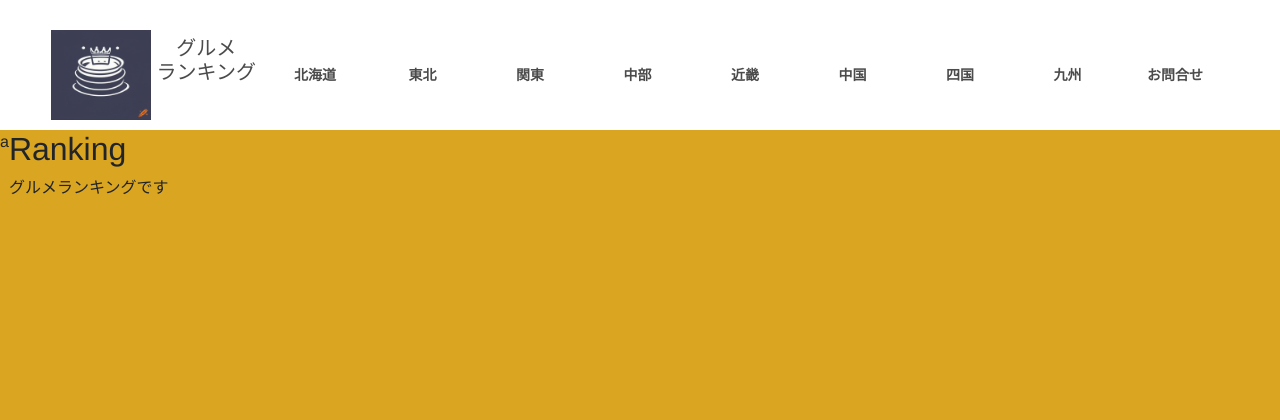
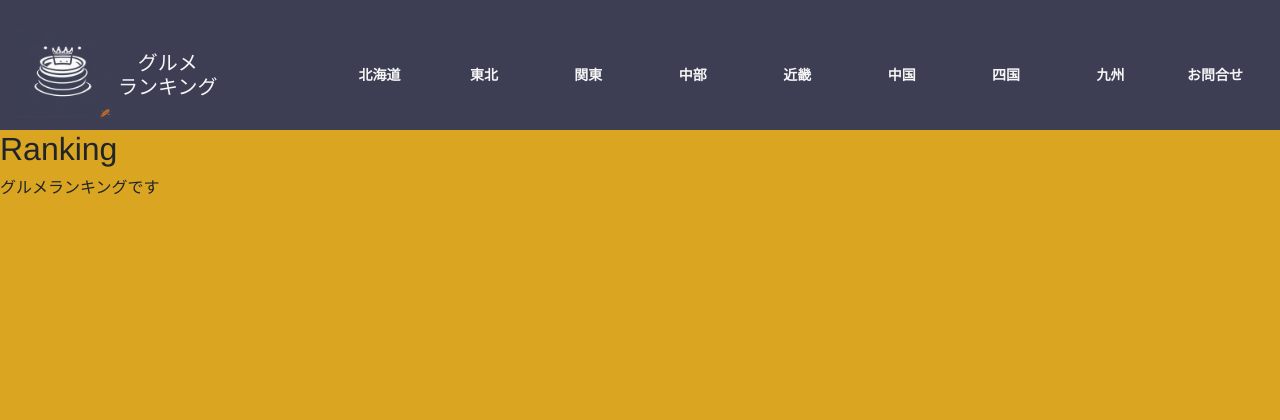
Before and after one commit to majishan-dev/foodRanking_web, a Django app: page /home/ in a window 1280 px wide. Shown: the top 420 px of the page. Run offline with Django 5.2, Linux system fonts and the light colour scheme.

Commit message:
ヘッダーの色と配置ズレの修正

```diff
--- a/ranking/static/styles/header.css
+++ b/ranking/static/styles/header.css
@@ -11,22 +11,23 @@ body {
 
 header {
   width: 100%;
-  padding: 30px 4% 10px;
-  background-color: #fff;
+  padding: 30px 1% 10px;
+  background-color: #3d3e54;
   display: flex;
   align-items: center;
 }
 
-h1#header {
+h1.header {
   margin: 0; padding: 0;
   font-size: 20px;
 }
 
 a#header {
   text-decoration: none;
-  color: #4b4b4b;
+  color: whitesmoke;
   text-align: center;
   display: flex;
+  align-items: center;
 }
 
 div#title {
@@ -59,7 +60,7 @@ li.menu-item {
   vertical-align: middle;
 }
 a.menu-link {
-  color: #4b4b4b;
+  color: whitesmoke;
   display: block;
   text-align: center;
   line-height: 40px;
@@ -72,7 +73,7 @@ ul.menu-sub {
   list-style: none;
   position: absolute;
   top: 100%;
-  left: -1px;
+  /* left: -1px; */
   margin: 0;
   padding: 0;
   border-top: none;
@@ -80,19 +81,19 @@ ul.menu-sub {
 }
 
 li.menu-sub-item {
-  background: #fff;
+  background: gray;
   transition: all .1s ease;
 }
 ul.header-dropmenu > li:hover {
-  background: #fff;
+  background: #808080;
   border-bottom: none;
 }
 li.menu-sub-item:hover {
-  background: #f8f8f8;
+  background: #5c5c5c;
 }
 
 a.menu-sub-link {
-  color: #4b4b4b;
+  color: whitesmoke;
   display: block;
   text-align: center;
   line-height: 40px;
--- a/ranking/templates/base.html
+++ b/ranking/templates/base.html
@@ -15,16 +15,14 @@
     <div>
       <div>
         <header>
-          <h1 id="header">
           <a id="header" href="/home">
             <div>
               <img src="{% static 'pictures/icon_ranking.png' %}" width="100" height="90" alt="">
             </div>
             <div id="title">
-                <div>グルメ</div>
-                <div>ランキング</div>
+              <div><h1 class="header">グルメ</h1></div>
+              <div><h1 class="header">ランキング</h1></div>
             </div>
-            </a>
           </h1>
           <nav>
             <!-- ヘッダーのドロップメニュー -->
@@ -124,7 +122,7 @@
         </header>
       </div>
       <div id="main">
-        a
+
         <div id="bar">
 
         </div>
```
Lines whose indentation alone changed are shown as unchanged.
